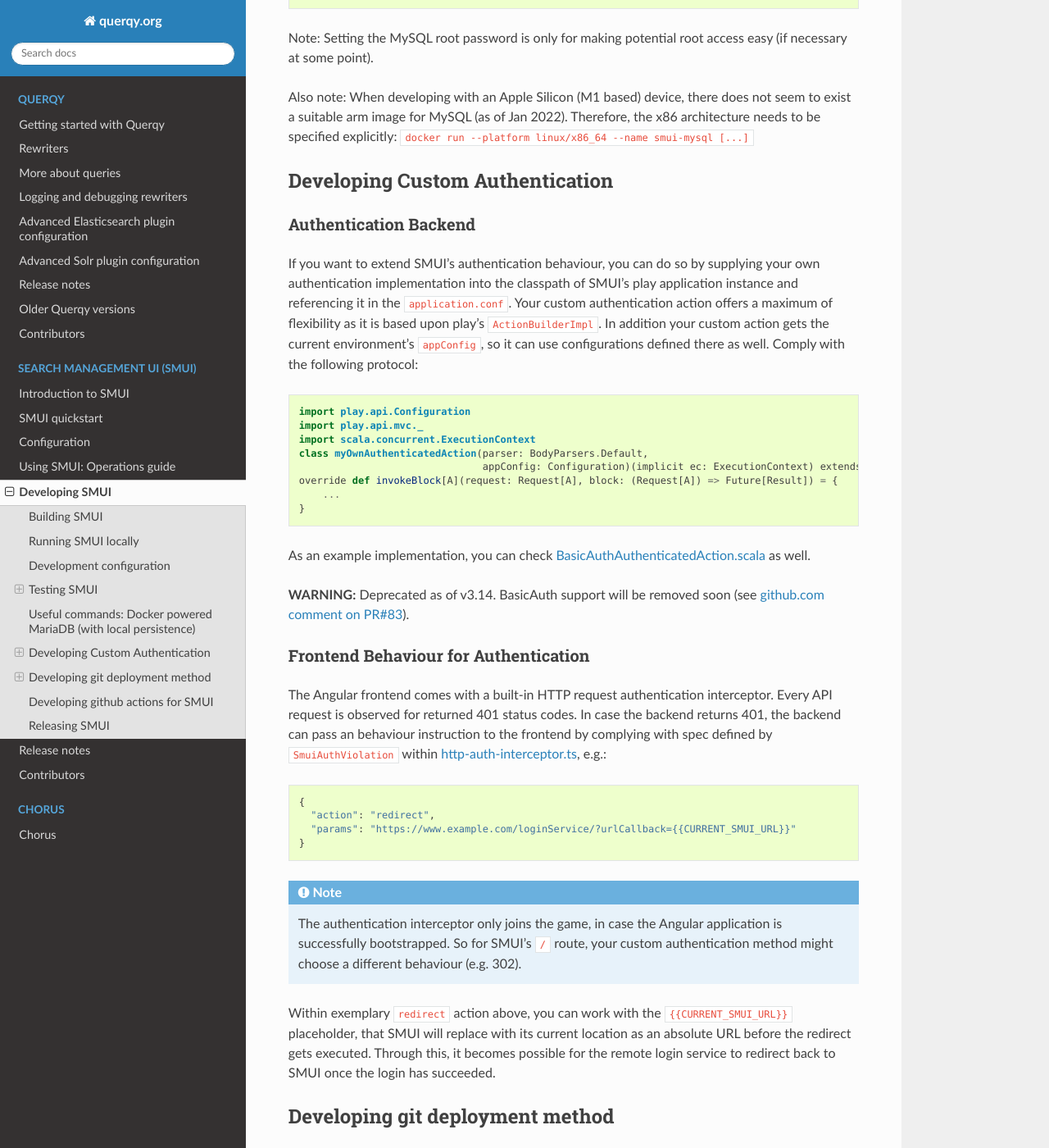
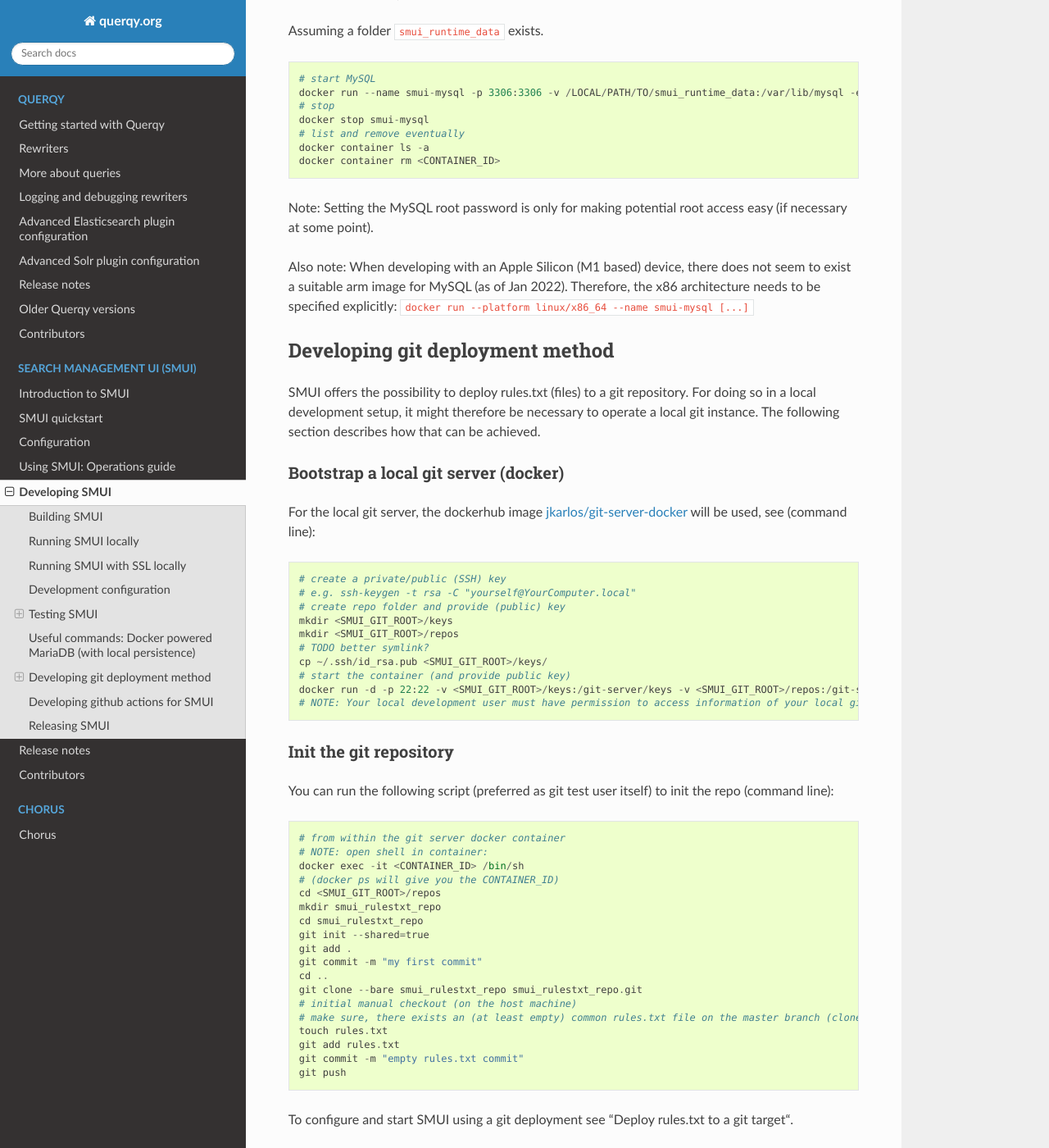
Before and after one commit to querqy/querqy-docs, a Sphinx documentation site: the page built from docs/source/smui/dev-setup.rst, in a window 1280 px wide and 1400 px high, scrolled down 3927 px. Shown: the whole window at 82% size. Built offline with Sphinx 7.4.7 and the Read the Docs theme 2.0.0, drawn with Linux system fonts in a browser that asks for light colours; formulas are drawn with MathJax 3; some of the changed text lies outside the part shown.

```diff
--- a/docs/source/smui/dev-setup.rst
+++ b/docs/source/smui/dev-setup.rst
@@ -94,6 +94,15 @@
     sbt "run -Dconfig.file=./smui-dev.conf"
 
 .. _smui-dev-config:
+
+Running SMUI with SSL locally
+-----------------------------
+
+For local development that requires accessing SMUI using a HTTPS URL (e.g. to implement external authentication)
+we recommend using the Caddy reverse proxy.
+
+::
+    caddy reverse-proxy --internal-certs --from https://localhost --to :9000
 
 Development configuration
 -------------------------
@@ -206,68 +215,6 @@
 
 Also note: When developing with an Apple Silicon (M1 based) device, there does not seem to exist a suitable arm image for MySQL (as of Jan 2022). Therefore, the x86 architecture needs to be specified explicitly: ``docker run --platform linux/x86_64 --name smui-mysql [...]``
 
-Developing Custom Authentication
---------------------------------
-
-Authentication Backend
-~~~~~~~~~~~~~~~~~~~~~~
-
-If you want to extend SMUI’s authentication behaviour, you can do so by
-supplying your own authentication implementation into the classpath of
-SMUI’s play application instance and referencing it in the
-``application.conf``. Your custom authentication action offers a maximum
-of flexibility as it is based upon play’s ``ActionBuilderImpl``. In
-addition your custom action gets the current environment’s
-``appConfig``, so it can use configurations defined there as well.
-Comply with the following protocol:
-
-::
-
-   import play.api.Configuration
-   import play.api.mvc._
-   import scala.concurrent.ExecutionContext
-   class myOwnAuthenticatedAction(parser: BodyParsers.Default,
-                                  appConfig: Configuration)(implicit ec: ExecutionContext) extends ActionBuilderImpl(parser) {
-   override def invokeBlock[A](request: Request[A], block: (Request[A]) => Future[Result]) = {
-       ...
-   }
-
-As an example implementation, you can check `BasicAuthAuthenticatedAction.scala`_ as well.
-
-.. _BasicAuthAuthenticatedAction.scala: https://github.com/querqy/smui/blob/master/app/controllers/auth/BasicAuthAuthenticatedAction.scala
-
-**WARNING:** Deprecated as of v3.14. BasicAuth support will be removed soon (see `github.com comment on PR#83 <https://github.com/querqy/smui/pull/83#issuecomment-1023284550>`_).
-
-Frontend Behaviour for Authentication
-~~~~~~~~~~~~~~~~~~~~~~~~~~~~~~~~~~~~~
-
-The Angular frontend comes with a built-in HTTP request authentication
-interceptor. Every API request is observed for returned 401 status
-codes. In case the backend returns 401, the backend can pass an
-behaviour instruction to the frontend by complying with spec defined by
-``SmuiAuthViolation`` within `http-auth-interceptor.ts`_, e.g.:
-
-.. _http-auth-interceptor.ts: https://github.com/querqy/smui/blob/master/app/assets/app/helpers/http-auth-interceptor.ts
-
-::
-
-   {
-     "action": "redirect",
-     "params": "https://www.example.com/loginService/?urlCallback={{CURRENT_SMUI_URL}}"
-   }
-
-.. note::
-
-    The authentication interceptor only joins the game, in case the
-    Angular application is successfully bootstrapped. So for SMUI’s ``/``
-    route, your custom authentication method might choose a different
-    behaviour (e.g. 302).
-
-Within exemplary ``redirect`` action above, you can work with the
-``{{CURRENT_SMUI_URL}}`` placeholder, that SMUI will replace with its
-current location as an absolute URL before the redirect gets executed.
-Through this, it becomes possible for the remote login service to
-redirect back to SMUI once the login has succeeded.
 
 Developing git deployment method
 --------------------------------
```
Also changed, not shown: docs/source/smui/config.rst (+84 -75 lines), docs/source/smui/smui_saml_1.png (added), docs/source/smui/smui_saml_2.png (added), docs/source/smui/smui_saml_3.png (added), docs/source/smui/smui_saml_4.png (added).
